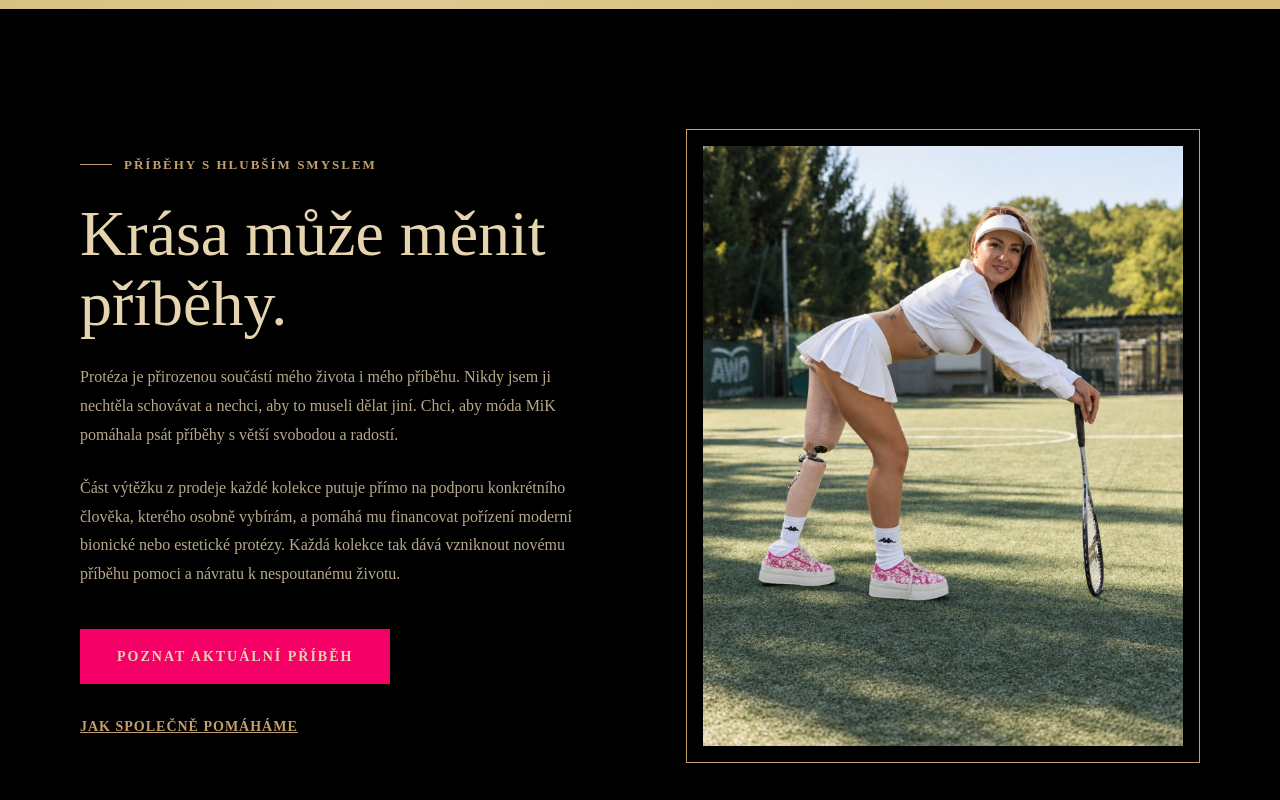
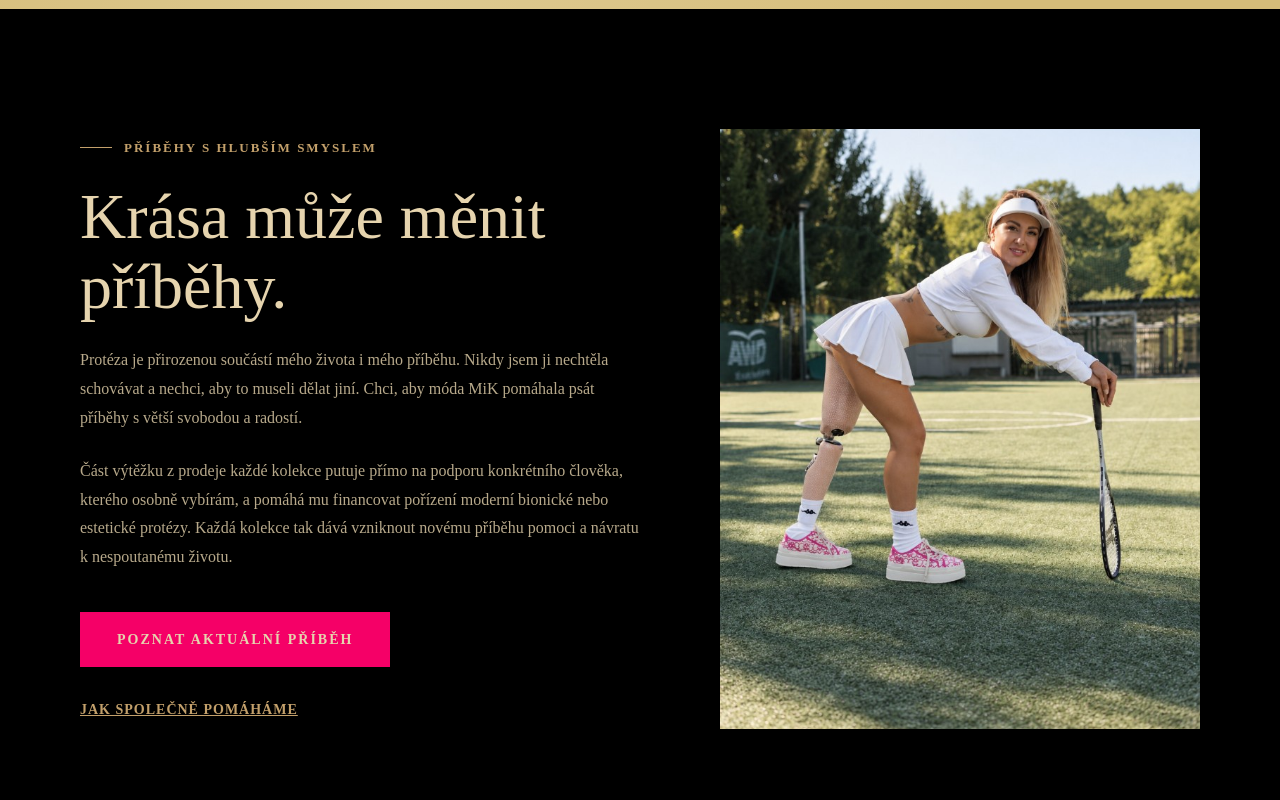
Before and after one commit to Ivetka03/mik-web, a React (Vite) app: page / in a window 1280 px wide. Shown: the part 2800-3600 px from the top of the page. Built offline with nearby package versions, Linux system fonts and the light colour scheme; a web font is replaced by a local one.

Commit message:
Remove the gold frame around the tennis photo.

```diff
--- a/src/App.tsx
+++ b/src/App.tsx
@@ -639,10 +639,8 @@ export default function App() {
               </button>
             </div>
           </div>
-          <div className="border border-[#c3a06b] p-4 shrink-0 w-full lg:w-auto">
-            <div className="w-full lg:w-[480px] h-[600px] relative overflow-hidden bg-black">
-              <img alt="MiK na tenisovém kurtu" className="absolute inset-0 w-full h-full object-cover object-center" src={imgRectangle8} />
-            </div>
+          <div className="w-full lg:w-[480px] h-[600px] relative overflow-hidden bg-black shrink-0">
+            <img alt="MiK na tenisovém kurtu" className="absolute inset-0 w-full h-full object-cover object-center" src={imgRectangle8} />
           </div>
         </div>
       </section>
```
